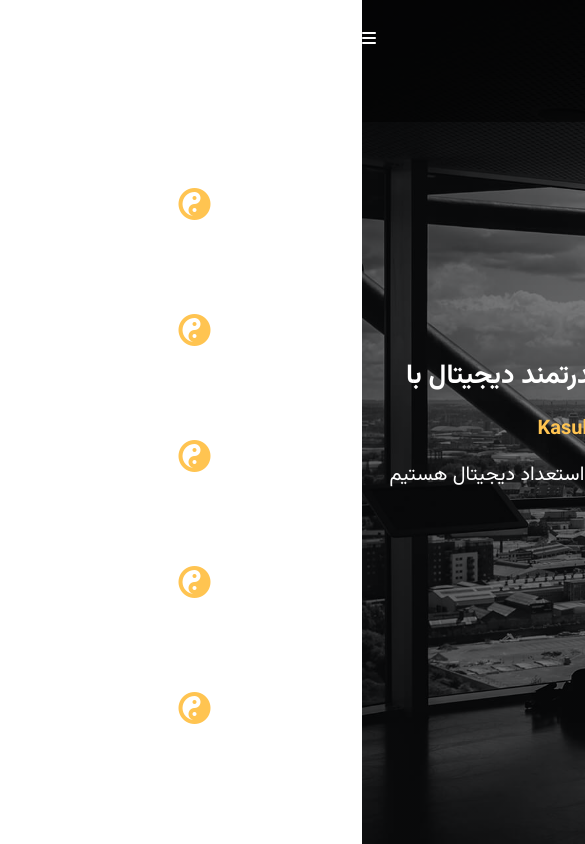
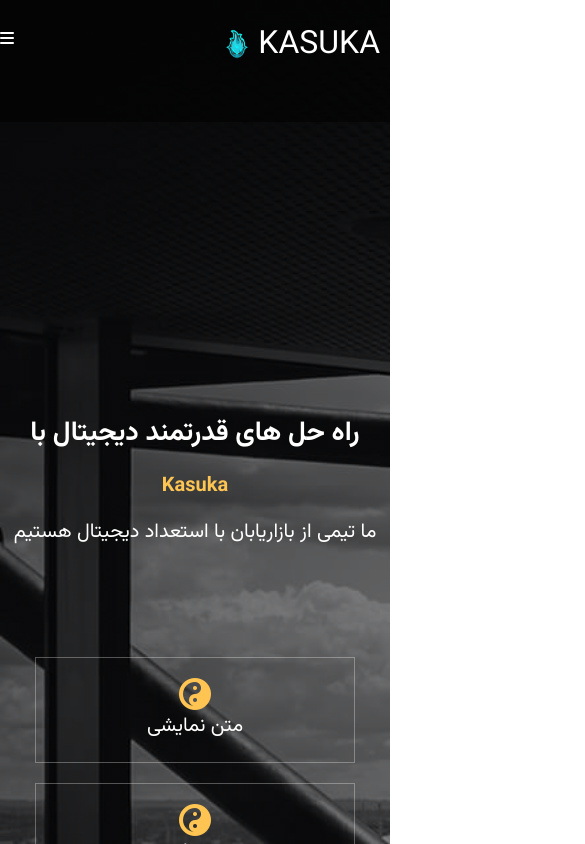
Before and after one commit to farjad12345/ProjectOne, a React (Create React App) app: page / in a window 390 px wide. Shown: the top 844 px of the page, 585 px wide, since content can reach past the window. Built offline with nearby package versions, Linux system fonts and the light colour scheme.

Commit message:
Update Responsive.css

```diff
--- a/src/Responsive.css
+++ b/src/Responsive.css
@@ -146,7 +146,7 @@
         margin-bottom: 20px !important;
 }
     .hero{
-height: 200vh;
+height: 200vh !important;
 /*             flex-wrap: nowrap; */
 
 }
```
